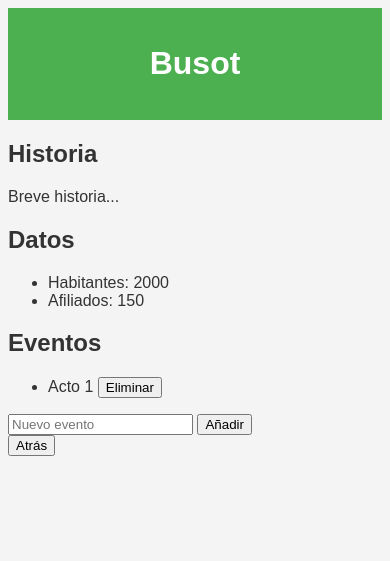
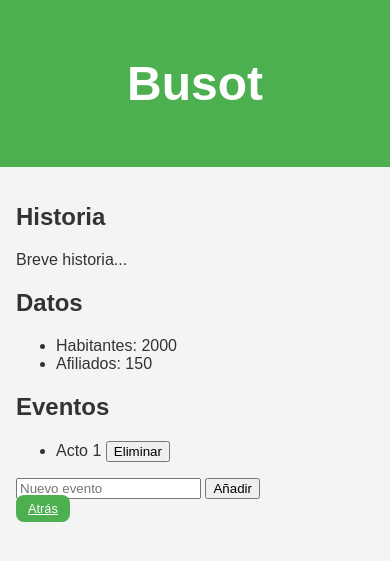
Before and after one commit to InkureAlicante/CoordinacionAlacanti, a Flask app: page /municipio/Busot in a window 390 px wide. Shown: the top 561 px of the page. Run offline with Flask 3, Linux system fonts and the light colour scheme.

Commit message:
Add files via upload

```diff
--- a/app.py
+++ b/app.py
@@ -1,7 +1,7 @@
 # -*- coding: utf-8 -*-
 from flask import Flask, render_template, request
 from models.municipio import Municipio
-
+from flask import redirect, url_for
 app = Flask(__name__)
 
 # Lista de municipios
@@ -39,7 +39,6 @@ def add_event(name):
 
 if __name__ == '__main__':
     app.run(debug=True)
-
 @app.route('/remove_event/<name>', methods=["POST"])
 def remove_event(name):
     municipio = next((m for m in municipios if m.name == name), None)
@@ -47,9 +46,7 @@ def remove_event(name):
         event_name = request.form.get("event_name")
         if event_name in municipio.events:
             municipio.remove_event(event_name)
-            return render_template("municipio.html", municipio=municipio)  # Refleja los cambios
-        else:
-            return f"Evento '{event_name}' no encontrado en el municipio '{name}'", 404
+        return redirect(url_for('municipio_detail', name=name))
     return f"Municipio '{name}' no encontrado", 404
 if __name__ == '__main__':
     app.run(host='0.0.0.0', port=8080)
--- a/static/styles.css
+++ b/static/styles.css
@@ -1,7 +1,10 @@
+/* Estilos generales */
 body {
     font-family: Arial, sans-serif;
     background-color: #f4f4f4;
     color: #333;
+    margin: 0;
+    padding: 0;
 }
 
 header {
@@ -11,46 +14,85 @@ header {
     text-align: center;
 }
 
+main {
+    padding: 1em;
+}
+
+/* Lista de municipios */
 .municipios-list {
     list-style: none;
     padding: 0;
     margin: 0;
-    display: flex; /* Configuración para fila */
-    gap: 10px; /* Espaciado entre elementos */
-    justify-content: center; /* Centrar la fila en la página */
+    display: flex;
+    flex-wrap: wrap;
+    gap: 10px;
+    justify-content: center;
 }
 
 .municipios-list li {
-    margin: 0;
+    flex: 1 1 calc(33.33% - 10px);
+    max-width: 200px;
 }
 
 .municipios-list a {
     display: block;
-    padding: 10px 20px;
+    padding: 15px 20px;
     background-color: #4CAF50;
     color: white;
     text-decoration: none;
-    border-radius: 5px;
-    transition: background-color 0.3s;
+    border-radius: 8px;
+    text-align: center;
+    font-size: 1em;
+    transition: all 0.3s;
+    box-shadow: 0 4px 6px rgba(0, 0, 0, 0.1);
 }
 
 .municipios-list a:hover {
     background-color: #45a049;
+    transform: scale(1.05);
 }
 
-}
+/* Botón "Atrás" */
 .btn-back {
     margin-top: 20px;
     padding: 10px 20px;
     background-color: #4CAF50;
     color: white;
     border: none;
-    border-radius: 5px;
+    border-radius: 8px;
     cursor: pointer;
-    font-size: 16px;
-    transition: background-color 0.3s;
+    font-size: 1em;
+    transition: all 0.3s;
 }
 
 .btn-back:hover {
     background-color: #45a049;
+    transform: scale(1.05);
 }
+
+/* Media Queries para dispositivos móviles */
+@media (max-width: 768px) {
+    .municipios-list li {
+        flex: 1 1 calc(50% - 10px);
+    }
+
+    .btn-back {
+        font-size: 0.9em;
+        padding: 8px 16px;
+    }
+}
+
+@media (max-width: 480px) {
+    .municipios-list li {
+        flex: 1 1 calc(100% - 10px);
+    }
+
+    header {
+        font-size: 1.5em;
+    }
+
+    .btn-back {
+        font-size: 0.8em;
+        padding: 6px 12px;
+    }
+}
--- a/templates/base.html
+++ b/templates/base.html
@@ -5,6 +5,7 @@
     <meta name="viewport" content="width=device-width, initial-scale=1.0">
     <title>Municipios</title>
     <link rel="stylesheet" href="/static/styles.css">
+    <meta name="viewport" content="width=device-width, initial-scale=1.0">
 </head>
 <body>
 <header>
--- a/templates/municipio.html
+++ b/templates/municipio.html
@@ -5,6 +5,7 @@
     <meta name="viewport" content="width=device-width, initial-scale=1.0">
     <title>{{ municipio.name }}</title>
     <link rel="stylesheet" href="/static/styles.css">
+    <meta name="viewport" content="width=device-width, initial-scale=1.0">
 </head>
 <body>
 <header>
@@ -41,7 +42,7 @@
         </form>
     </section>
     <!-- Botón de volver -->
-    <button onclick="window.history.back()" class="btn-back">Atrás</button>
+    <a href="/" class="btn-back">Atrás</a>
 </main>
 </body>
 </html>
```
